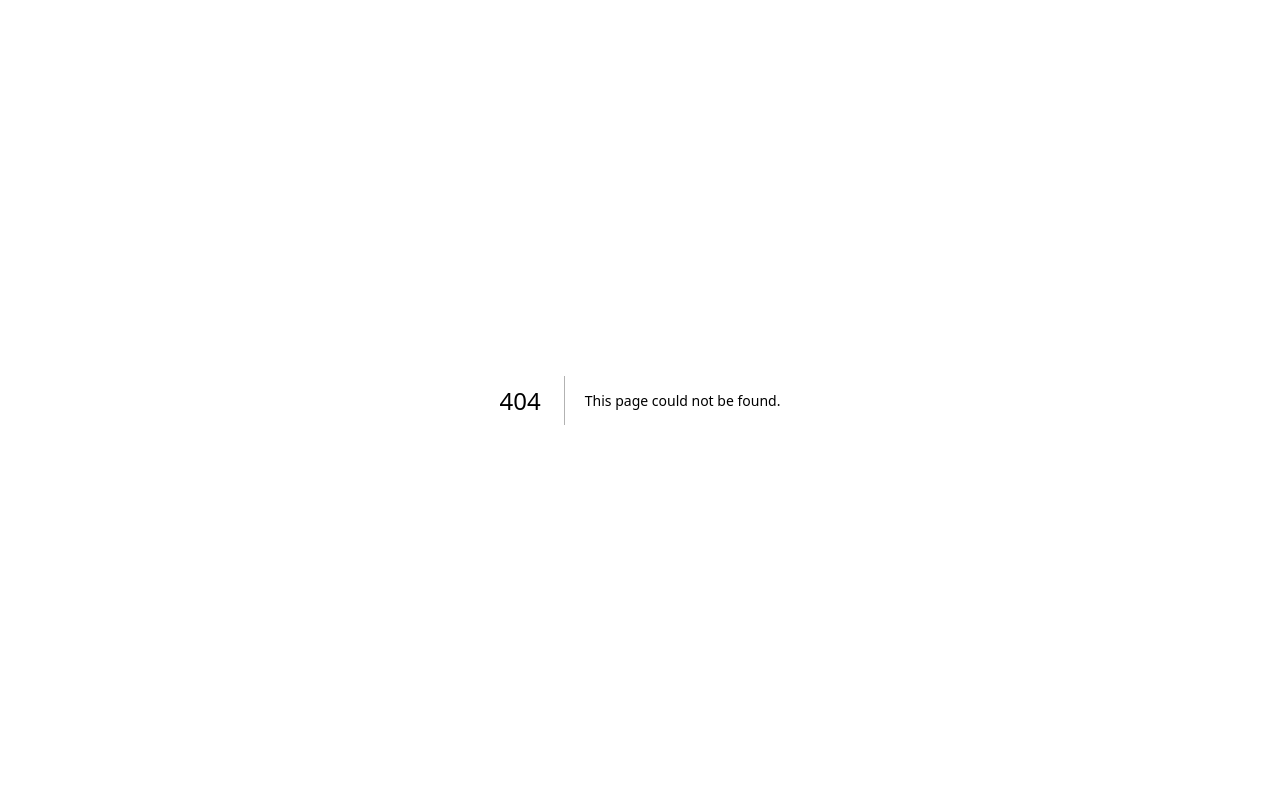
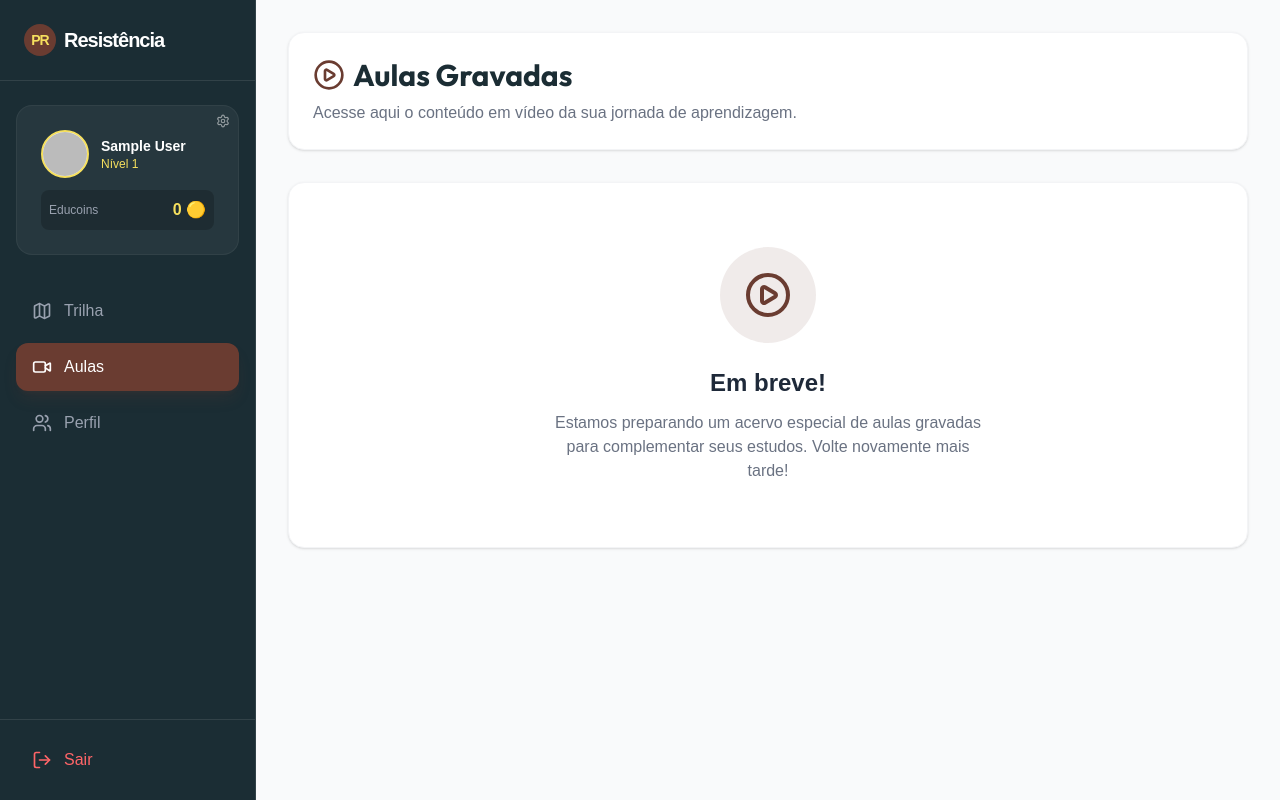
Before and after one commit to weslley-nunes/projeto_resistencia, a Next.js app: page /dashboard/aulas in a window 1280 px wide. Before the commit this address had no page. Built offline with nearby package versions, Linux system fonts and the light colour scheme; no server answers; sample sign-in values are in the browser's storage.

Commit message:
Add Aulas page

```diff
--- /dev/null
+++ b/app/dashboard/aulas/page.tsx
@@ -0,0 +1,28 @@
+'use client';
+
+import { PlayCircle } from 'lucide-react';
+
+export default function AulasPage() {
+    return (
+        <div className="space-y-6 max-w-5xl mx-auto">
+            <header className="flex justify-between items-center bg-white p-6 rounded-2xl shadow-sm border border-gray-100 mb-8">
+                <div>
+                    <h1 className="text-3xl font-bold font-sans text-brand-secondary flex items-center gap-2">
+                        <PlayCircle className="text-brand-primary" size={32} /> Aulas Gravadas
+                    </h1>
+                    <p className="text-gray-500 mt-2">Acesse aqui o conteúdo em vídeo da sua jornada de aprendizagem.</p>
+                </div>
+            </header>
+
+            <div className="bg-white p-16 rounded-2xl shadow-sm border border-gray-100 text-center flex flex-col items-center justify-center">
+                <div className="inline-flex items-center justify-center w-24 h-24 rounded-full bg-brand-primary/10 text-brand-primary mb-6">
+                    <PlayCircle size={48} />
+                </div>
+                <h2 className="text-2xl font-bold text-gray-800 mb-3">Em breve!</h2>
+                <p className="text-gray-500 max-w-md mx-auto">
+                    Estamos preparando um acervo especial de aulas gravadas para complementar seus estudos. Volte novamente mais tarde!
+                </p>
+            </div>
+        </div>
+    );
+}
--- a/components/gamification/Sidebar.tsx
+++ b/components/gamification/Sidebar.tsx
@@ -2,13 +2,14 @@
 
 import { useSession, signOut } from "next-auth/react";
 import Link from "next/link";
-import { LayoutDashboard, Map, Users, LogOut, Settings } from "lucide-react";
+import { LayoutDashboard, Map, Users, LogOut, Settings, Video } from "lucide-react";
 import { usePathname } from "next/navigation";
 import { cn } from "@/lib/utils";
 import { useGameStore } from "@/lib/store";
 
 const sidebarItems = [
     { icon: Map, label: "Trilha", href: "/dashboard" },
+    { icon: Video, label: "Aulas", href: "/dashboard/aulas" },
     { icon: Users, label: "Perfil", href: "/dashboard/profile" },
     // Admin Link (Checks role in component, but adding here for structure)
     { icon: LayoutDashboard, label: "Gestão", href: "/admin", adminOnly: true },
```
